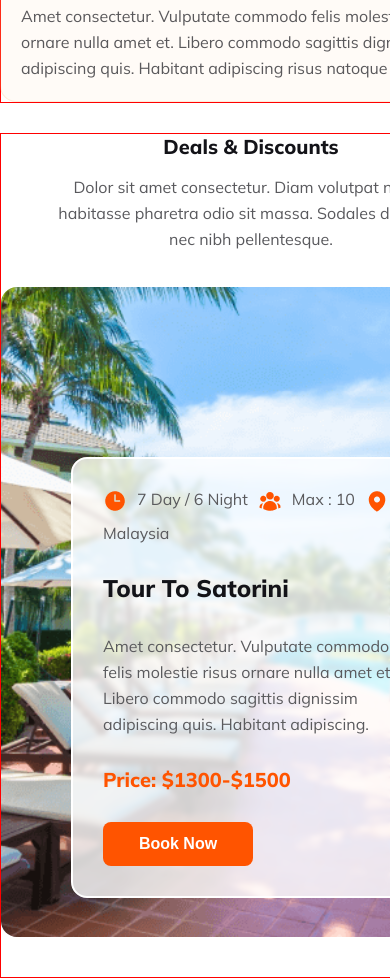
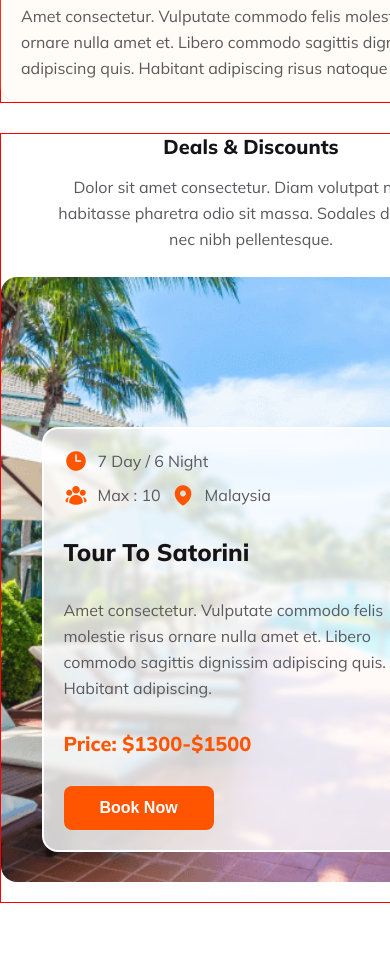
Before and after one commit to gs866812/best-travel-A2, a plain HTML site: page index.html in a window 390 px wide. Shown: the part 4940-5918 px from the top of the page. After the commit the page ends 5843 px from the top, so only its background shows below. Drawn offline with Linux system fonts and the light colour scheme.

Commit message:
Deals & Discounts partially okay

```diff
--- a/index.html
+++ b/index.html
@@ -137,7 +137,7 @@
 
      <!-- ...................................choose us end here................................. -->
 
-     <section class="container choose-us">
+     <section class="container destination">
         <div class="destination-text">
             <h2 class="common-title">Deals & Discounts</h2>
             <p class="text-primary" style="margin: 15px 0; text-align: center;">Dolor sit amet consectetur. Diam volutpat neque habitasse pharetra odio sit massa. Sodales dictumst nec nibh pellentesque.</p>
@@ -145,9 +145,12 @@
         <div class="discount-1">
             <div class="inner-section">
                 <div class="inner-top-info">
-                    <img src="images/time.png" alt=""> <p>7 Day / 6 Night</p>
-                    <img src="images/users.png" alt=""> <p>Max : 10</p>
-                    <img src="images/map-icon.png" alt=""> <p>Malaysia</p>
+                    <p class="inner-top-info-inside">
+                        <img src="images/time.png" alt=""> 7 Day / 6 Night
+                    </p>
+                    <p class="inner-top-info-inside">
+                        <img src="images/users.png" alt=""> Max : 10
+                        <img src="images/map-icon.png" alt=""> Malaysia</p>
                 </div>
                 <h3 class="inner-title">Tour To Satorini</h3>
                 <p class="inner-text">Amet consectetur. Vulputate commodo felis molestie risus ornare nulla amet et. Libero commodo sagittis dignissim adipiscing quis. Habitant adipiscing.</p>
--- a/style.css
+++ b/style.css
@@ -375,8 +375,15 @@ p {
 
 .inner-top-info{
   display: flex;
+  align-items: center;
   gap: 10px;
-  flex-wrap: wrap;
+  color: #5A5A5D;
+}
+
+.inner-top-info-inside{
+  display: flex;
+  align-items: center;
+  gap: 10px;
   color: #5A5A5D;
 }
 
@@ -694,28 +701,42 @@ p {
   background-size: cover;
   background-position: center;
   position: relative;
-  padding-top: 150px;
+  height: auto;
+  display: flex;
+  justify-content: center;
+
 
 }
 
 .inner-section{
-  width: 60%;
-  padding: 30px;
+  margin-top: 150px;
+  width: 75%;
+  height: auto;
+  padding: 20px;
+  left: 0;
+  top: 0;
+  margin-bottom: 30px;
+
+
+
 }
 
 .inner-section button{
   width: 150px;
 }
 
-.inner-section{
 
-  left: 70px;
-  top: 20px;
-  bottom: 0;
+
+.inner-top-info{
+  flex-direction: column;
+  align-items: start;
 }
 
 
 
 
 
+
+
+
 }
```
